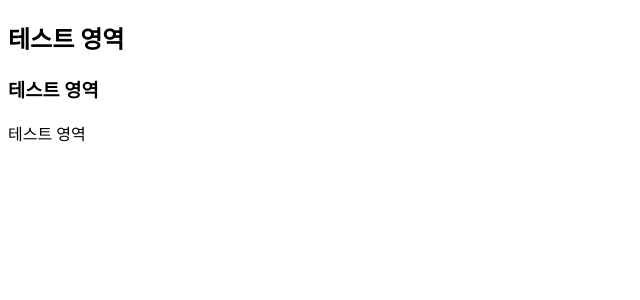
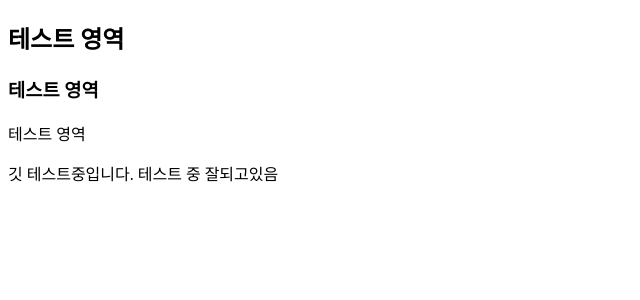
Before and after one commit to suhyeon7557/NewNetZeroGwangju, a Next.js app: page /one/test in a window 1280 px wide. Shown: the top 300 px of the page, without its empty margins (0-640 px from the left). Built offline with nearby package versions, Linux system fonts and the light colour scheme.

Commit message:
테스트 영역에 깃 테스트 메세지 추가

```diff
--- a/src/pages/one/test.tsx
+++ b/src/pages/one/test.tsx
@@ -7,6 +7,9 @@ const Test = () => {
             <div className='test'>
                 <h3>테스트 영역</h3>
                 <p>테스트 영역</p>
+                <div>
+                    <span>깃 테스트중입니다. 테스트 중 잘되고있음</span>
+                </div>
             </div>
         </main>
     );
```
